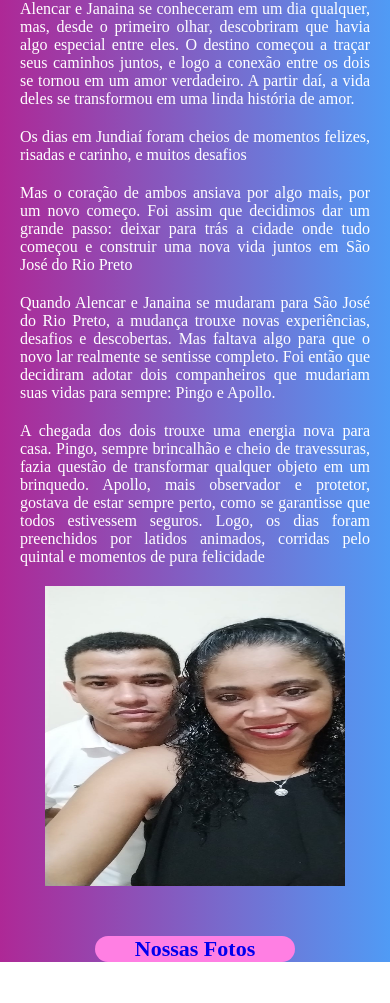
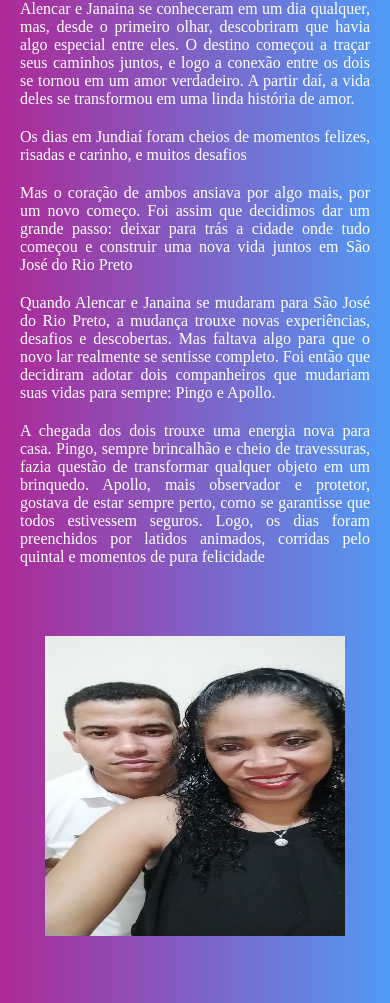
Before and after one commit to alencarpereira/familia, a plain HTML site: page index.html in a window 390 px wide. Shown: the part 78-1081 px from the top of the page. Before the commit the page ends 1040 px from the top, so only its background shows below. Drawn offline with Linux system fonts and the light colour scheme.

Commit message:
terceiro

```diff
--- a/style.css
+++ b/style.css
@@ -63,6 +63,11 @@ p {
     .container1 img {
         width: 300px;
         height: 300px;
+
+    }
+    .container1 {
+        margin-top: 50px;
+        margin-bottom: 20px;
     }
 
 }
```
